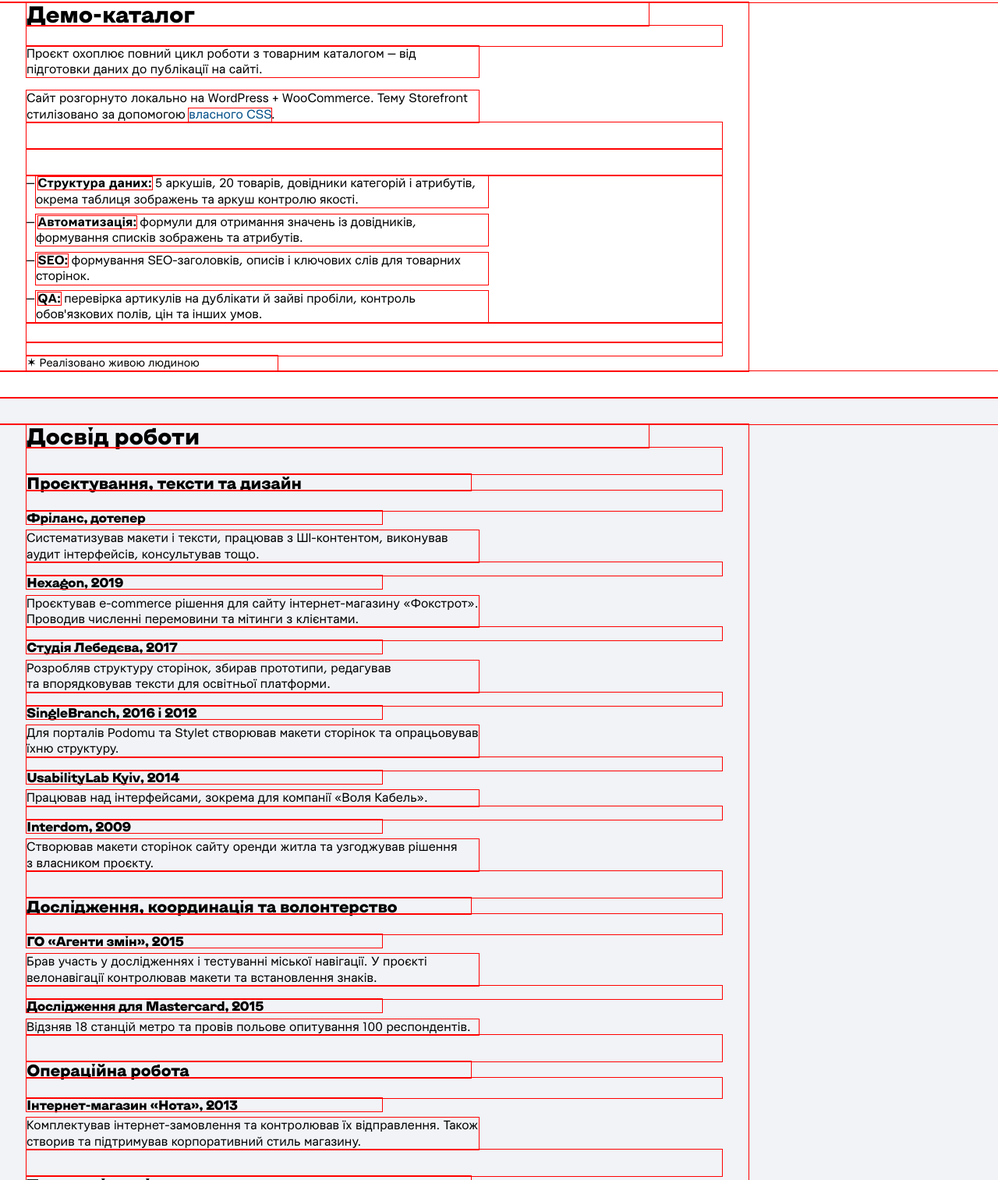
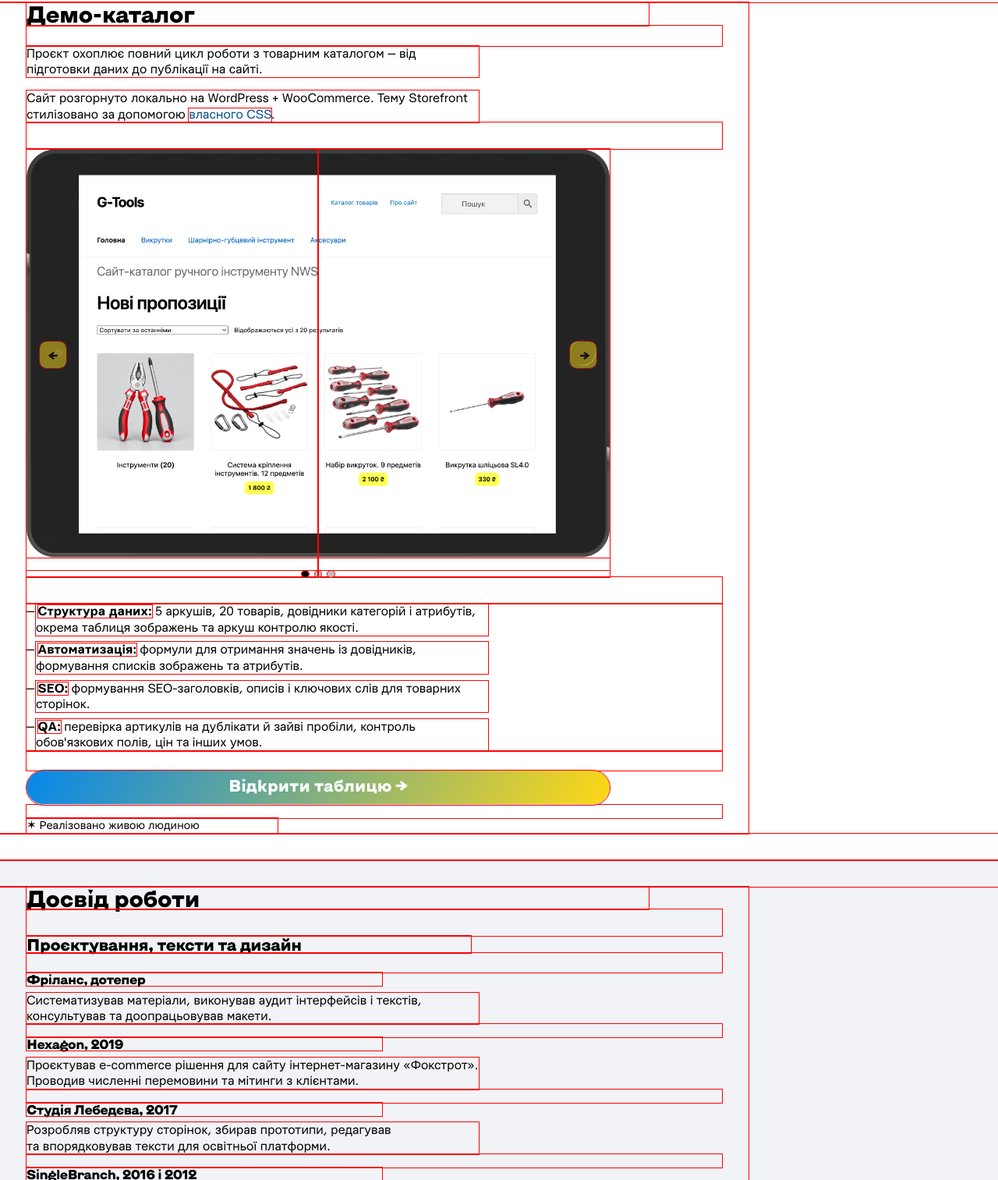
Before and after one commit to oleksakravchuk/oleksakravchuk.github.io, a plain HTML site: page index.html in a window 1280 px wide. Shown: the part 800-2313 px from the top of the page at 78% size. Drawn offline with Linux system fonts and the light colour scheme; a script that the page names is missing.

Commit message:
test of 5

```diff
--- a/index.html
+++ b/index.html
@@ -103,7 +103,7 @@
 
 <!--SLIDER -->
 
-<div class="slider" style="display: none">
+<div class="slider">
     <img class="slide active" src="img/demo-1.png" alt="">
     <img class="slide" src="img/demo-2.png" alt="">
     <img class="slide" src="img/demo-3.png" alt="">
@@ -130,7 +130,7 @@
 
 <div class="ak_clear_15"></div>
 
-<a href="https://docs.google.com/spreadsheets/d/14dibAJk1RQVApiyNCpjiy4kdt3GCE4KBvkuZ4FaR9Js/edit?usp=sharing" class="btn-flag btn-hero" target="_blank" style="display: none">Відкрити таблицю&nbsp;→</a>
+<a href="https://docs.google.com/spreadsheets/d/14dibAJk1RQVApiyNCpjiy4kdt3GCE4KBvkuZ4FaR9Js/edit?usp=sharing" class="btn-flag btn-hero" target="_blank">Відкрити таблицю&nbsp;→</a>
 
 
 <div class="ak_clear_1"></div>
@@ -155,7 +155,7 @@
 <div class="ak_clear_15"></div>
 
 <h4>Фріланс, дотепер</h4>
-<p>Систематизував макети і тексти, працював з ШІ-контентом, виконував аудит інтерфейсів, консультував тощо.</p>
+<p>Систематизував матеріали, виконував аудит інтерфейсів і текстів, консультував та доопрацьовував макети.</p>
 
 <div class="ak_clear_1"></div>
 <h4>Hexagon, 2019</h4>
```
